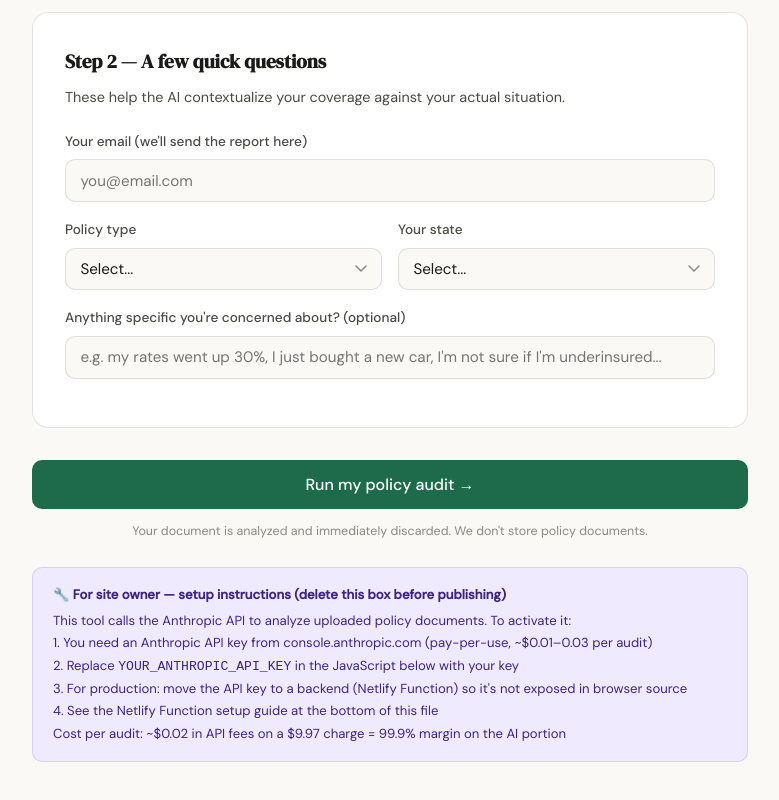
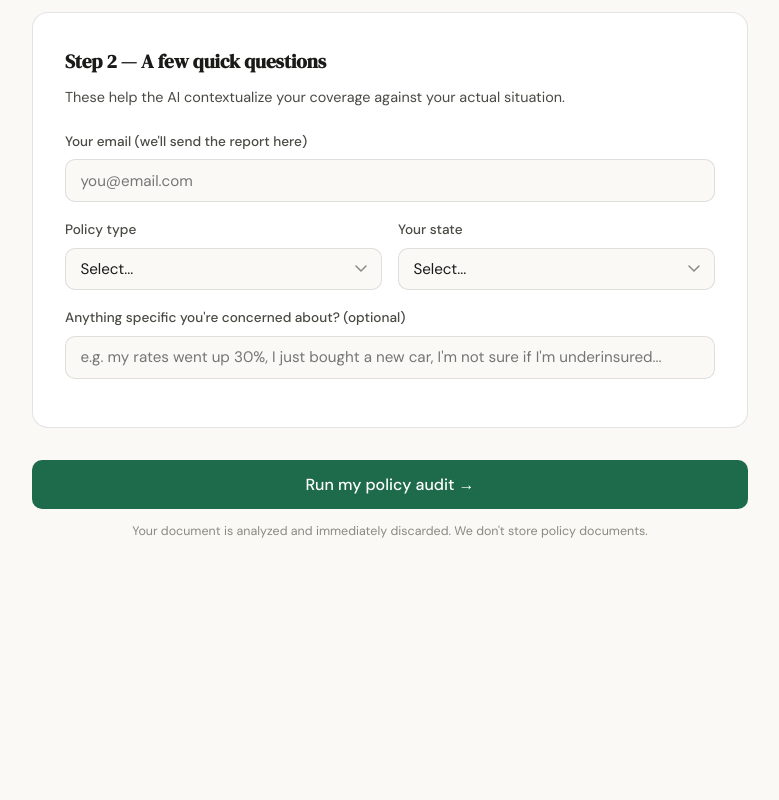
Before and after one commit to canidlee/ai-nsurance, a website: page audit-tool.html in a window 1280 px wide. Shown: the part 991-1791 px from the top of the page, without its empty margins (250-1029 px from the left). After the commit the page ends 1614 px from the top, so only its background shows below. Drawn offline with Linux system fonts and the light colour scheme.

Commit message:
Add files via upload

```diff
--- a/audit-tool.html
+++ b/audit-tool.html
@@ -221,15 +221,7 @@
       Your document is analyzed and immediately discarded. We don't store policy documents.
     </p>
 
-    <div class="api-note">
-      <strong>🔧 For site owner — setup instructions (delete this box before publishing)</strong>
-      This tool calls the Anthropic API to analyze uploaded policy documents. To activate it:<br>
-      1. You need an Anthropic API key from console.anthropic.com (pay-per-use, ~$0.01–0.03 per audit)<br>
-      2. Replace <code>YOUR_ANTHROPIC_API_KEY</code> in the JavaScript below with your key<br>
-      3. For production: move the API key to a backend (Netlify Function) so it's not exposed in browser source<br>
-      4. See the Netlify Function setup guide at the bottom of this file<br>
-      Cost per audit: ~$0.02 in API fees on a $9.97 charge = 99.9% margin on the AI portion
-    </div>
+
   </div>
 
   <!-- PROCESSING -->
```
